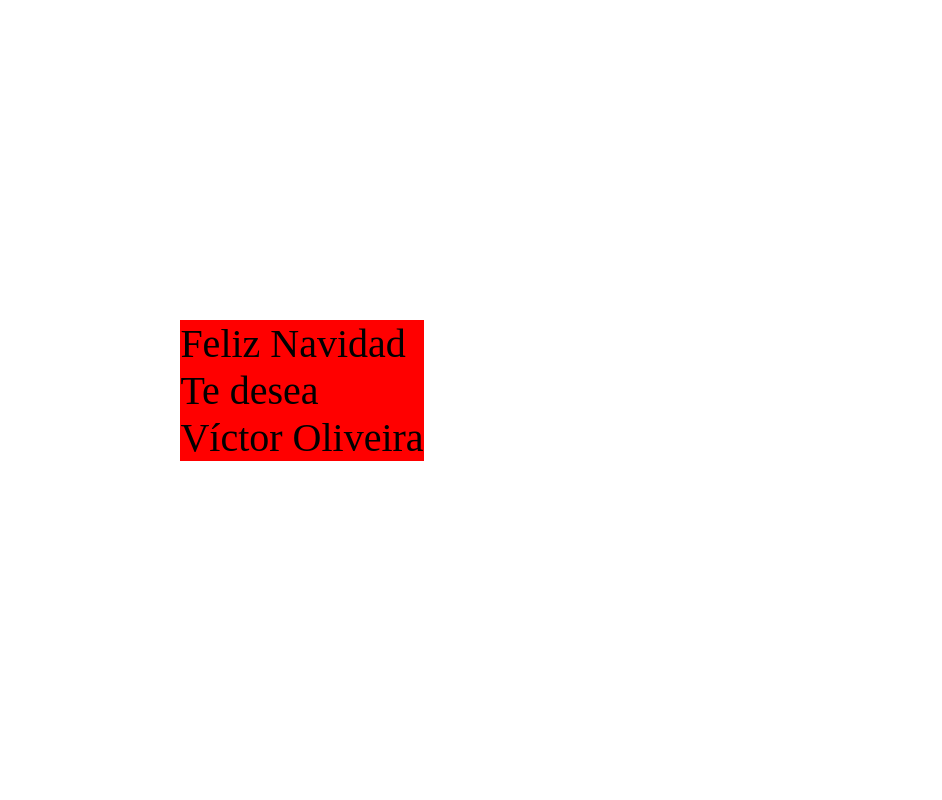
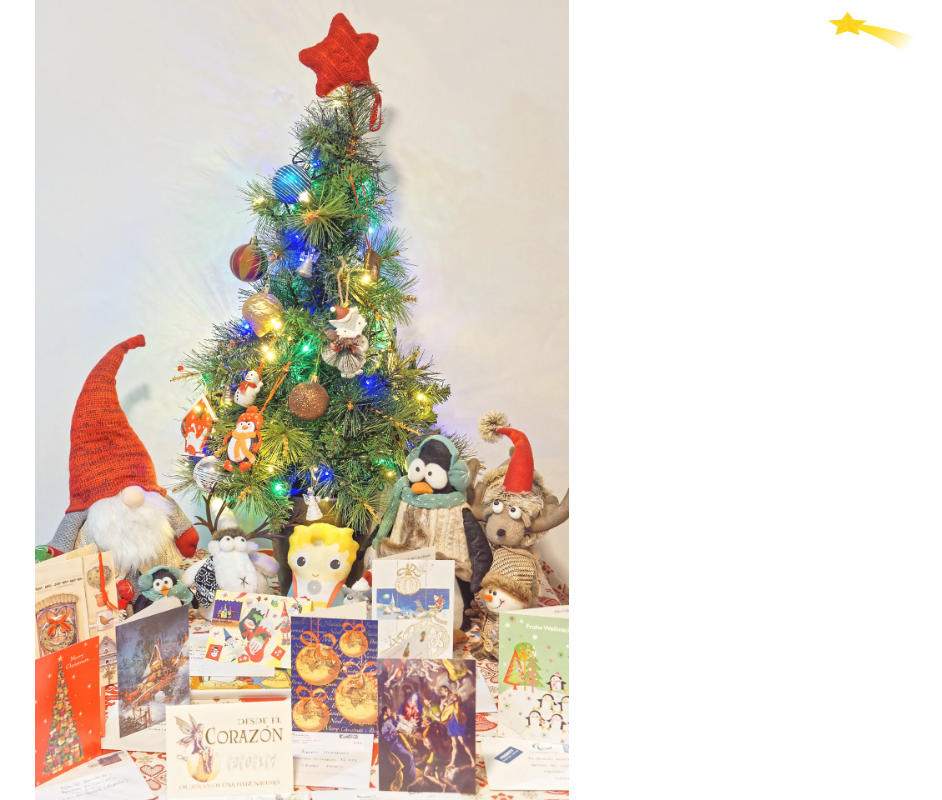
Before and after one commit to victoroliveiramarquez/ExamenEntornoCliente2DAW, a plain HTML site: page EntornoClienteExamen/FelizNavidad/index.html in a window 1280 px wide. Shown: the whole page, without its empty margins (338-1280 px from the left). Drawn offline with Linux system fonts and the light colour scheme.

Commit message:
nuevos cambios

```diff
--- a/EntornoClienteExamen/FelizNavidad/index.html
+++ b/EntornoClienteExamen/FelizNavidad/index.html
@@ -39,16 +39,18 @@ Para que siempre se vea nuestro mensaje navideño, podemos forzar en este mediaq
 
 <body>
 
-     <img id="imagen"
-     src="reto-postales-navidad-2016-vertical.webp"/>
+    <div class="contenido">
+        <img id="postal" src="./postal-arbol.webp">
+        <img id="tigreRegalo" src="./tigreRegalo.webp">
+        <img id="estrellaBelen" src="./EstrellaBelen.webp" >
+        <p id="felicitacion">FELICES FIESTAS TE DESEA VICTOR</p>
+        <p id="base"></p>
 
-     <div id="cajaTexto"><p id="saludo">
-        Feliz Navidad<br />
-        Te desea<br/>
-        <span>Víctor Oliveira</span>
+    </div>
 
-     </p>
-    </div>
+    <audio id="villancico" controls autoplay>
+        <source type="audio/mpeg" src="./BurritoSabanero.mp3">
+    </audio>
 
      <script src="./navidad.js"></script>
 
--- a/EntornoClienteExamen/FelizNavidad/navidad.css
+++ b/EntornoClienteExamen/FelizNavidad/navidad.css
@@ -2,92 +2,85 @@
     margin: 0;
     padding: 0;
     box-sizing: border-box;
+  }
+
+  body {
+    width: 100vw;
+    height: 100vh;
+    display: flex;
+    justify-content: center;
 
   }
 
-body {
-    height:100vh;
-    width: 100vw;
-    background-repeat: no-repeat;
-    background-position: center;
-    background-size: cover;
-    margin: 0 ;
+  .contenido {
   display: flex;
-    flex-direction: column-reverse;
-
-    align-items: center;
-    justify-content:flex-end;
+  width: 100%;
+  position: relative;
   overflow: hidden;
-}
-
-/* img {
-    position: absolute;
-    top: 0;
-    left: 0;
-    width: 0;
-    height: 0;
-    object-fit: cover;
-    object-position: 60% 10%;
-    /* Para visualizar los efectos
-    transition: all 1.5s ease;
-    -webkit-transition: all 1.5s ease;
-    z-index: 0;
-} */
-
-img {
-    height: 100vh;
-    object-fit: contain;
+  justify-content: center;
 
 
   }
 
-div{
-    /* position: absolute; */
-    /* top: 0%; */
-    /* left: 0%; */
-    width: 100%;
-    height: 100%;
-    /* opacity: 0; */
-    display: flex;
-    flex-direction: column;
-    align-items: center;
+  #tigreRegalo {
+    position:absolute;
+    width: 100vw;
+    height: 100vh;
+    background-size: cover;
+    visibility: hidden;
     justify-content: center;
-    /*Para suavizar los efectos*/
-    /* transition: all 1.5s ease; */
-    /* -webkit-transition: all 1.5s ease; */
-    /* background-color: transparent; */
-    /* z-index: 1; */
   }
 
-/* img:active { */
-    /*opacity: 0.2;*/
-    /*display: none;*/
-    /* order: 2;     */
-/* } */
 
-p {
-    visibility: hidden;
-    font-size: clamp(15px,4vw,40px);
-    /*Para visualizar los efectos*/
-    transition: all 1.5s ease;
-    -webkit-transition: all 1.5s ease;
+  #base{
+    background-color: rgba(255, 255, 255, 0.1);
+      position: absolute;
+      width: 100vw;
+      height: 100vh;
+  }
+
+  #estrellaBelen{
+    height: 8vh;
+    width: 8vw;
+    position: absolute;
+    right: 20px;
 
   }
-#cajaTexto {
+
+  #felicitacion{
+
+    background-color: gold;
+    border-radius: 5vw;
+
     display: flex;
-    flex-direction: column;
-    align-items: center;
-    justify-content: center;
-    background-color: red;
-    visibility: hidden;
-    margin-top: 40vh;
     position: absolute;
     width: auto;
     height: auto;
+    text-align: center;
+    margin-top: 50vh;
+
+    color: rgb(7, 7, 7);
+    font-size: 2em;
+    font-style:normal;
+    text-shadow: 0px 2px rgb(2, 2, 2);
+    visibility: hidden;
+
   }
 
-/* REVISAR ESTO*/
-@media all and (orientation: landscape){
+  audio{
+    display: none;
+  }
+
+
+
+  @media(orientation:landscape) {
+    .principal {
+      width: 40vw;
+    }
+
+
+  }
+/* @media all and (orientation: landscape){
     body{
         background-size: contain;
         width: 75vw;
@@ -98,4 +91,4 @@ p {
         justify-content:flex-end;
 
     }
-}
+} */
--- a/EntornoClienteExamen/FelizNavidad/navidad.js
+++ b/EntornoClienteExamen/FelizNavidad/navidad.js
@@ -1,8 +0,0 @@
-window.onload;
-setTimeout(ver, 3000);
-
-function ver(){
-    document.getElementById("imagen").style.visibility="hidden";
-    document.getElementById("saludo").style.visibility="visible";
-    document.getElementById("cajaTexto").style.visibility="visible";
-}
```
Also changed, not shown: EntornoClienteExamen/FelizNavidad/EstrellaBelen.webp (added), EntornoClienteExamen/FelizNavidad/feliznavidadpostal.jpg (deleted), EntornoClienteExamen/FelizNavidad/feliznavidadpostal.webp (deleted), EntornoClienteExamen/FelizNavidad/postal-arbol.webp (renamed from EntornoClienteExamen/FelizNavidad/reto-postales-navidad-2016-vertical.webp), EntornoClienteExamen/FelizNavidad/reto-postales-navidad-2016-vertical.jpg (deleted), EntornoClienteExamen/FelizNavidad/tigreRegalo.webp (added), 1 other file. Lines whose indentation alone changed are shown as unchanged.
